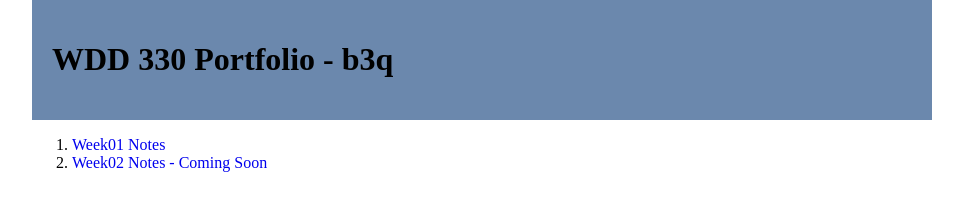
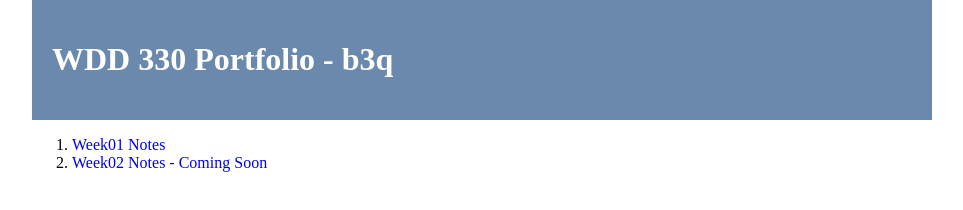
Before and after one commit to b3q/wdd330port, a plain HTML site: page index.html in a window 1280 px wide. Shown: the whole page, without its empty margins (158-1121 px from the left). Drawn offline with Linux system fonts and the light colour scheme.

Commit message:
20210423_2006

```diff
--- a/css/main.css
+++ b/css/main.css
@@ -16,6 +16,10 @@ a {
     text-decoration: none;
 }
 
+h1 {
+    color: white;
+}
+
 a h1 {
     color: white;
 }
--- a/index.html
+++ b/index.html
@@ -9,7 +9,7 @@
 </head>
 <body>
     <header>
-        <h1>WDD 330 Portfolio - b3q</h1>
+        <a href="index.html"><h1>WDD 330 Portfolio - b3q</h1></a>
     </header>
 
     <ol id="weeksol"></ol>
```
